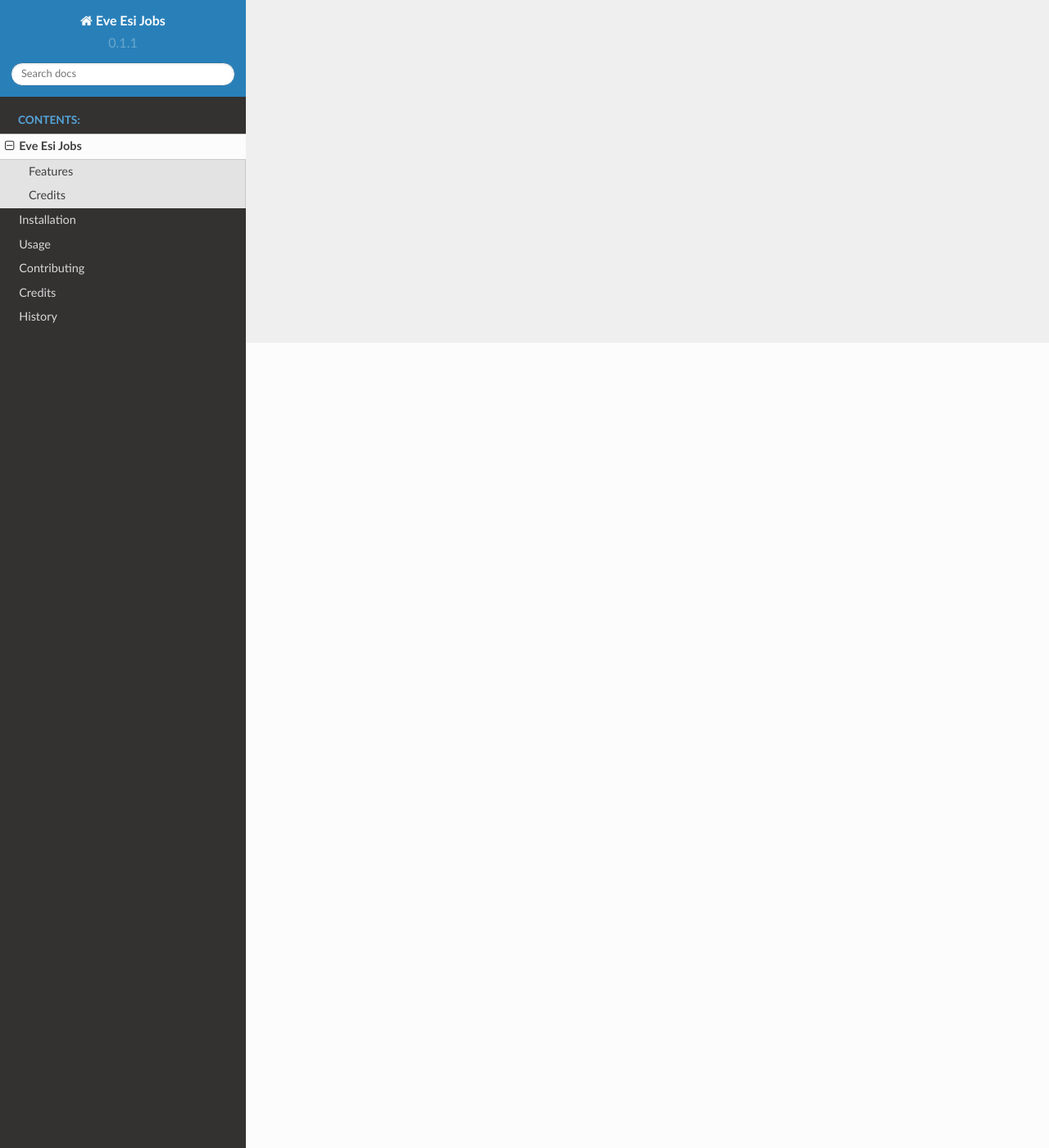
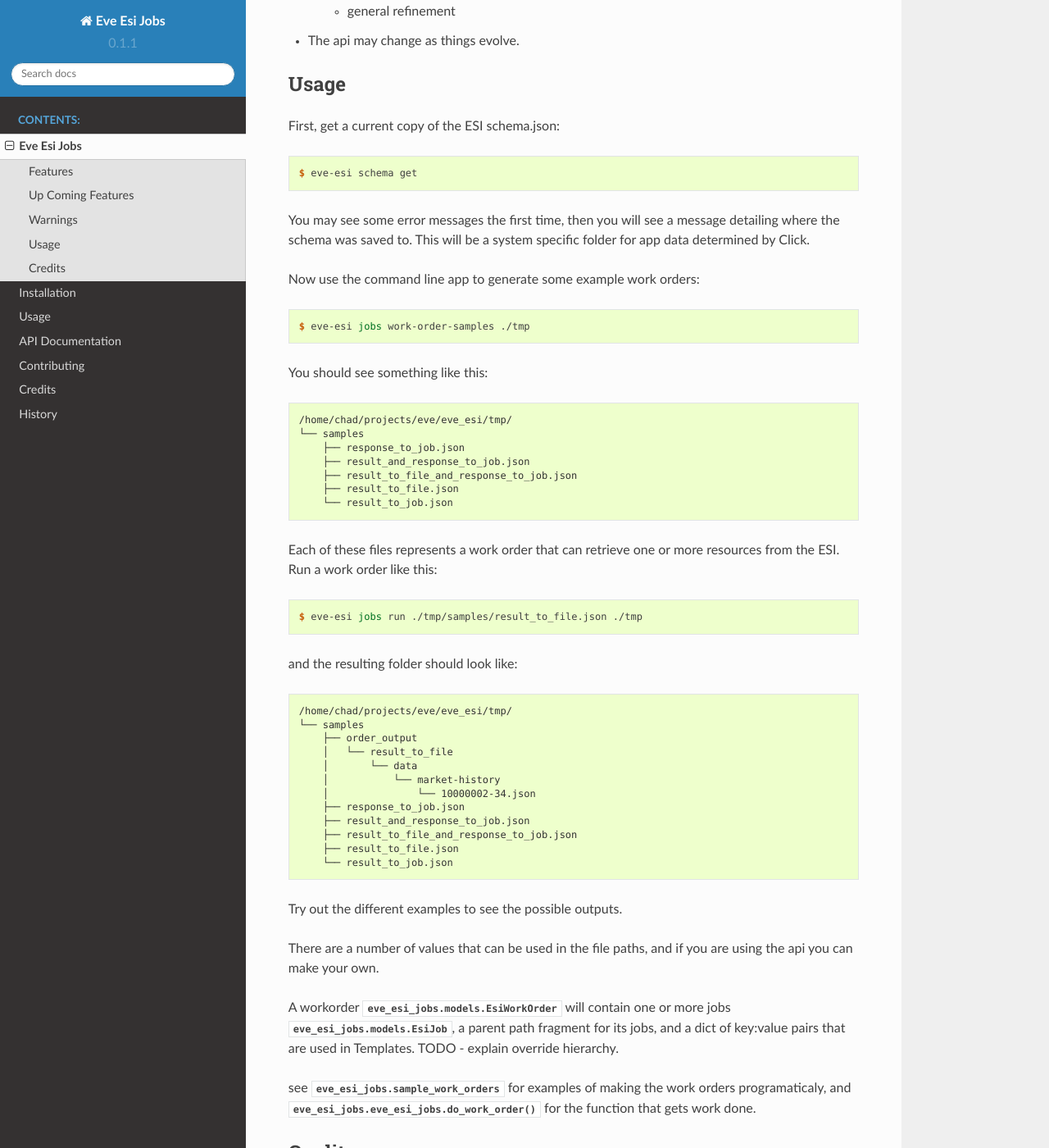
Before and after one commit to DonalChilde/eve-esi, a Sphinx documentation site: the page built from docs/readme.rst, in a window 1280 px wide and 1400 px high, scrolled down 982 px. Shown: the whole window at 82% size. Built offline with Sphinx 7.4.7 and the Read the Docs theme 2.0.0, drawn with Linux system fonts in a browser that asks for light colours; pages that are not in the unit, such as notebooks, are missing from menus; some of the changed text lies outside the part shown.

Commit message:
added documentation

```diff
--- a/README.rst
+++ b/README.rst
@@ -27,7 +27,93 @@
 
 * Async calls to Eve Online's `Eve Swagger Interface`_
 * repeatable cli access based on json command files.
-* api for easy creation of groups of commands.
+* api for easy creation of commands, use it a layer in your own programs.
+* Templated file paths to get your data just where you want it.
+
+Up Coming Features
+------------------
+
+* Command line completion with Typer_
+* csv output with added custom fields
+* generating jobs from csv input
+* Even more options for Templated file output.
+* Pre-made commands for easy download of static data.
+* Generate a summary of market history, with a customizable date range
+* Generate a current lookup csv of the most commonly used info, eg. type_id, name, market_group, meta_level
+* Handle oath2 registration for restricted apis
+
+Warnings
+--------
+
+* This program works, but it is early days. It still needs lots of:
+        *   Error handling
+        *   Documentation
+        *   Testing
+        *   A pluggable callback function
+        *   general refinement
+* The api may change as things evolve.
+
+Usage
+-----
+
+First, get a current copy of the ESI schema.json:
+
+.. code-block:: console
+
+        $ eve-esi schema get
+
+You may see some error messages the first time, then you will see a message detailing where the schema was saved to. This will be a system specific folder for app data determined by Click.
+
+
+Now use the command line app to generate some example work orders:
+
+.. code-block:: console
+
+        $ eve-esi jobs work-order-samples ./tmp
+
+You should see something like this:
+
+.. code-block:: console
+
+        /home/chad/projects/eve/eve_esi/tmp/
+        └── samples
+            ├── response_to_job.json
+            ├── result_and_response_to_job.json
+            ├── result_to_file_and_response_to_job.json
+            ├── result_to_file.json
+            └── result_to_job.json
+
+Each of these files represents a work order that can retrieve one or more resources from the ESI.
+Run a work order like this:
+
+.. code-block:: console
+
+        $ eve-esi jobs run ./tmp/samples/result_to_file.json ./tmp
+
+and the resulting folder should look like:
+
+.. code-block:: console
+
+        /home/chad/projects/eve/eve_esi/tmp/
+        └── samples
+            ├── order_output
+            │   └── result_to_file
+            │       └── data
+            │           └── market-history
+            │               └── 10000002-34.json
+            ├── response_to_job.json
+            ├── result_and_response_to_job.json
+            ├── result_to_file_and_response_to_job.json
+            ├── result_to_file.json
+            └── result_to_job.json
+
+Try out the different examples to see the possible outputs.
+
+There are a number of values that can be used in the file paths, and if you are using the api you can make your own.
+
+A workorder :py:class:`eve_esi_jobs.models.EsiWorkOrder` will contain one or more jobs :py:class:`eve_esi_jobs.models.EsiJob`, a parent path fragment for its jobs, and a dict of key:value pairs that are used in Templates. TODO - explain override hierarchy.
+
+see :py:mod:`eve_esi_jobs.sample_work_orders` for examples of making the work orders programaticaly, and :py:func:`eve_esi_jobs.eve_esi_jobs.do_work_order` for the function that gets work done.
 
 Credits
 -------
--- a/docs/index.rst
+++ b/docs/index.rst
@@ -1,5 +1,5 @@
 Welcome to Eve Esi Job's documentation!
-======================================
+=======================================
 
 .. toctree::
    :maxdepth: 2
@@ -8,7 +8,7 @@
    readme
    installation
    usage
-   modules
+   api
    contributing
    authors
    history
```
Also changed, not shown: other parts of README.rst (+1 -0 lines), docs/api.rst (added, +9 -0 lines), 6 other files.
